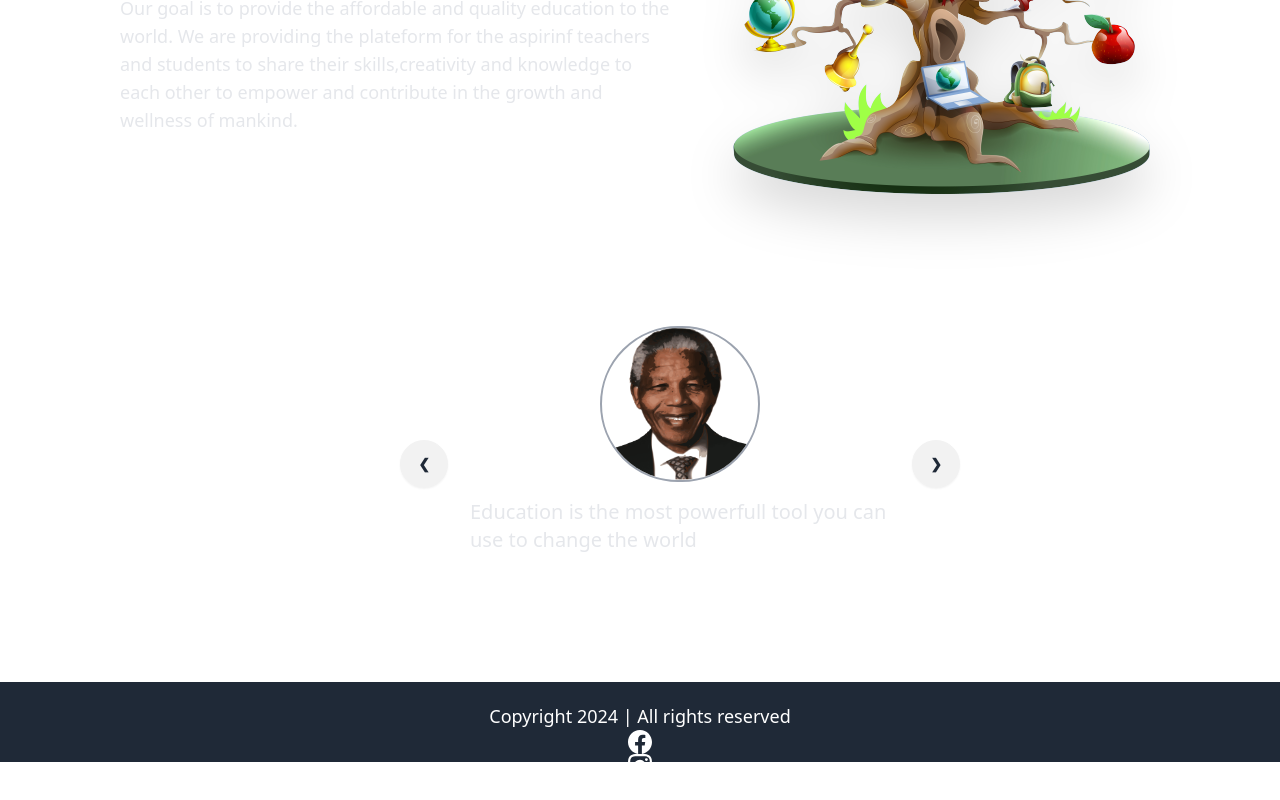
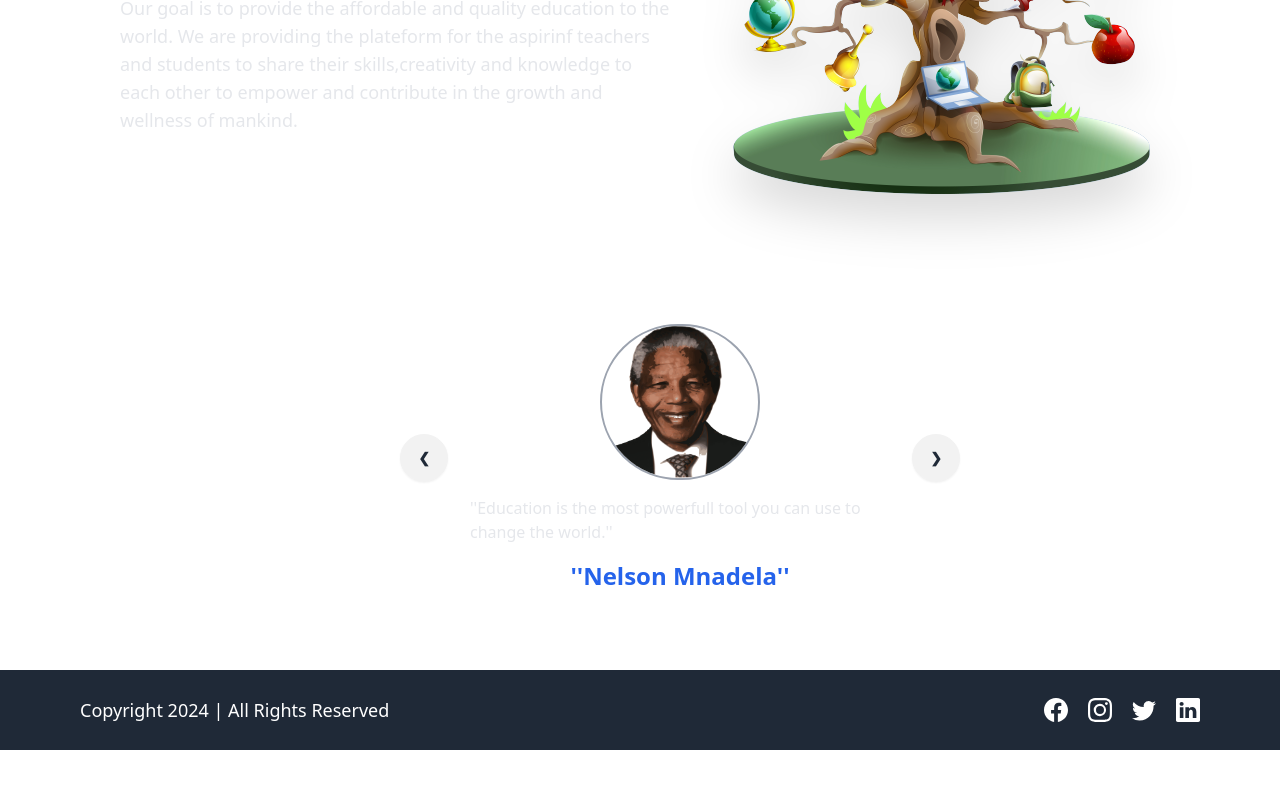
Before and after one commit to Sunnyraj8789/lms-frontend, a React (Vite) app: page /about in a window 1280 px wide. Shown: the part 334-1134 px from the top of the page. After the commit the page ends 1084 px from the top, so only its background shows below. Built offline with nearby package versions, Linux system fonts and the light colour scheme.

Commit message:
Reducing about us page

```diff
--- /dev/null
+++ b/src/Components/CarouselSlide.jsx
@@ -0,0 +1,24 @@
+function CarouselSlide({image,title,description,slideNumber,totalSlides})
+{
+    return (
+            <div id={`slide${slideNumber}`} className="carousel-item relative w-full">
+            <div className="flex flex-col items-center justify-center gap-4 px-[15%]">
+                <img
+                src={image}
+                className="w-40 rounded-full border-2 border-gray-400" />
+            <p className=" text-gray-200">
+                {description}
+            </p>
+                <h3 className="text-2xl font-semibold text-blue-600 font-">
+                    {title}
+                </h3>
+                <div className="absolute left-5 right-5 top-1/2 flex -translate-y-1/2 transform justify-between">
+                    <a href={`#slide${(slideNumber==1?totalSlides:(slideNumber-1))}`} className="btn btn-circle">❮</a>
+                    <a href={`#slide${(slideNumber)% totalSlides+1}`} className="btn btn-circle">❯</a>
+                </div>
+            </div>
+        </div>
+    );
+}
+
+export default CarouselSlide;
--- a/src/Components/Footer.jsx
+++ b/src/Components/Footer.jsx
@@ -1,42 +1,48 @@
-import {BsFacebook,BsInstagram,BsLinkedin,BsTwitter} from 'react-icons/bs';
+import React from "react";
+import { BsFacebook, BsInstagram, BsLinkedin, BsTwitter } from "react-icons/bs";
 
+const Footer = () => {
+  const newDate = new Date();
+  const year = newDate.getFullYear();
 
-function Footer(){
-    const currentDate=new Date();
-    const year=currentDate.getFullYear();
   return (
     <>
-            <footer className='relative left-0 bottom-0 h-[10vh] py-5  flex flex-col sm-flex-row items-center justify-between text-white bg-gray-800 sm-px-20'>
-                <section className='text-lg text-red'>
-                     Copyright {year} | All rights reserved
-                </section>
-                <section className='Flex items-center justify-center gap-5 text-2xl text-white'>
-                    <a className='hover:yellow-500 transition-all ease-in-out duration-300'>
-                        <BsFacebook/>
-                    </a>
-
-                    <a className='hover:yellow-500 transition-all ease-in-out duration-300'>
-                        <BsInstagram/>
-                    </a>
-
-                    <a className='hover:yellow-500 transition-all ease-in-out duration-300'>
-                        <BsLinkedin/>
-                    </a>
-
-                    <a className='hover:yellow-500 transition-all ease-in-out duration-300'>
-                        <BsTwitter/>
-                    </a>
-
+      {/* adding the footer */}
+      <footer className="relative left-0 bottom-0 h-[10vh] py-5 flex flex-col sm:flex-row items-center justify-between sm:px-20 text-white bg-gray-800">
+        {/* adding copyright section */}
+        <section className="text-lg">
+          Copyright {year} | All Rights Reserved
         </section>
 
-
+        {/* adding the social media section */}
+        <section className="flex items-center justify-center gap-5 text-2xl text-white">
+          <a
+            className="hover:text-yellow-500 transition-all ease-in-out duration-300"
+            href="#"
+          >
+            <BsFacebook />
+          </a>
+          <a
+            className="hover:text-yellow-500 transition-all ease-in-out duration-300"
+            href="#"
+          >
+            <BsInstagram />
+          </a>
+          <a
+            className="hover:text-yellow-500 transition-all ease-in-out duration-300"
+            href="#"
+          >
+            <BsTwitter />
+          </a>
+          <a
+            className="hover:text-yellow-500 transition-all ease-in-out duration-300"
+            href="#"
+          >
+            <BsLinkedin />
+          </a>
+        </section>
       </footer>
-
     </>
-
-
-
   );
-
-}
+};
 export default Footer;
--- /dev/null
+++ b/src/Constants/CelebrityData.js
@@ -0,0 +1,38 @@
+import apj from "../Assets/Images/apj.png";
+import billGates from "../Assets/Images/billGates.png";
+import einstein from "../Assets/Images/einstein.png";
+import nelsonMandela from "../Assets/Images/nelsonMandela.png";
+import steveJobs from "../Assets/Images/steveJobs.png";
+
+export const celebrities=[
+    {
+        title:"''Nelson Mnadela''",
+        description:"''Education is the most powerfull tool you can use to change the world.''",
+        image:nelsonMandela,
+        slideNumber:1
+    },
+    {
+        title:"APJ Abdul Kalam",
+        description:"''You cannot change the future, but you can change your habits,and surely your habits will change your future''",
+        image:apj,
+        slideNumber:2
+    },
+    {
+        title:"Albert Einstein",
+        description:"''A student is not a container you have to fill but a torch you have to light up.''",
+        image:einstein,
+        slideNumber:3
+    },
+    {
+        title:"Steven Paul Jobs",
+        description:"''Your time is limited. so don't waste it living someone else's life.''",
+        image:steveJobs,
+        slideNumber:4
+    },
+    {
+        title:"Bill Gates",
+        description:"''Patience is a key element of success.''",
+        image:billGates,
+        slideNumber:5
+    },
+]
--- a/src/Pages/AboutUs.jsx
+++ b/src/Pages/AboutUs.jsx
@@ -1,11 +1,9 @@
 import aboutMainImage from "../Assets/Images/aboutMainImage.png"
-import apj from "../Assets/Images/apj.png";
-import billGates from "../Assets/Images/billGates.png";
-import einstein from "../Assets/Images/einstein.png";
-import nelsonMandela from "../Assets/Images/nelsonMandela.png";
-import steveJobs from "../Assets/Images/steveJobs.png";
+import CarouselSlide from "../Components/CarouselSlide";
+import { celebrities } from "../Constants/CelebrityData";
 import HomeLayout from "../Layouts/HomeLayout";
 function AboutUs(){
+
     return (
 
         <HomeLayout>
@@ -39,94 +37,12 @@ function AboutUs(){
                 </div>
 
                 <div className="carousel w-1/2 my-16 m-auto">
-                <div id="slide1" className="carousel-item relative w-full">
-                    <div className="flex flex-col items-center justify-center gap-4 px-[15%]">
-                        <img
-                        src={nelsonMandela}
-                        className="w-40 rounded-full border-2 border-gray-400" />
-                    <p className="text-xl text-gray-200">
-                        {"Education is the most powerfull tool you can use to change the world"}
-                    </p>
-                        <h3 className="text-2xl font-semibold">
-                            Nelson Mnadela
-                        </h3>
-                        <div className="absolute left-5 right-5 top-1/2 flex -translate-y-1/2 transform justify-between">
-                            <a href="#slide5" className="btn btn-circle">❮</a>
-                            <a href="#slide2" className="btn btn-circle">❯</a>
-                        </div>
-                    </div>
-                </div>
+                        {celebrities && celebrities.map(celebrity=> (<CarouselSlide
+                                         {...celebrity}
+                                         key={celebrity.slideNumber}
+                                         totalSlides={celebrities.length}
+                                     /> ))}
 
-                <div id="slide2" className="carousel-item relative w-full">
-                <div className="flex flex-col items-center justify-center gap-4 px-[15%]">
-                        <img
-                        src={apj}
-                        className="w-40 rounded-full border-2 border-gray-400" />
-                        <p className="text-xl text-gray-200">
-                        {"''You cannot change the future, but you can change your habits,and surely your habits will change your future''"}
-                    </p>
-                        <h3 className="text-2xl font-semibold">
-                            APJ Abdul Kalam
-                        </h3>
-                        <div className="absolute left-5 right-5 top-1/2 flex -translate-y-1/2 transform justify-between">
-                            <a href="#slide1" className="btn btn-circle">❮</a>
-                            <a href="#slide3" className="btn btn-circle">❯</a>
-                        </div>
-                    </div>
-                </div>
-                <div id="slide3" className="carousel-item relative w-full">
-                    <div className="flex flex-col items-center justify-center gap-4 px-[15%]">
-                        <img
-                        src={einstein}
-                        className="w-40 rounded-full border-2 border-gray-400" />
-                        <p className="text-xl text-gray-200">
-                        {"''A student is not a container you have to fill but a torch you have to light up.''"}
-                    </p>
-                        <h3 className="text-2xl font-semibold">
-                            Albert Einstein
-                        </h3>
-                        <div className="absolute left-5 right-5 top-1/2 flex -translate-y-1/2 transform justify-between">
-                            <a href="#slide2" className="btn btn-circle">❮</a>
-                            <a href="#slide4" className="btn btn-circle">❯</a>
-                        </div>
-                    </div>
-                </div>
-
-                <div id="slide4" className="carousel-item relative w-full">
-                   <div className="flex flex-col items-center justify-center gap-4 px-[15%]">
-                        <img
-                        src={steveJobs}
-                        className="w-40 rounded-full border-2 border-gray-400" />
-                        <p className="text-xl text-gray-200">
-                        {"''Your time is limited. so don't waste it living someone else's life.''"}
-                    </p>
-                        <h3 className="text-2xl font-semibold">
-                            Steven Paul Jobs
-                        </h3>
-                        <div className="absolute left-5 right-5 top-1/2 flex -translate-y-1/2 transform justify-between">
-                            <a href="#slide3" className="btn btn-circle">❮</a>
-                            <a href="#slide5" className="btn btn-circle">❯</a>
-                        </div>
-                    </div>
-                </div>
-
-                <div id="slide5" className="carousel-item relative w-full">
-                <div className="flex flex-col items-center justify-center gap-4 px-[15%]">
-                        <img
-                        src={billGates}
-                        className="w-40 rounded-full border-2 border-gray-400" />
-                        <p className="text-xl text-gray-200">
-                        {"''Patience is a key element of success.''"}
-                    </p>
-                        <h3 className="text-2xl font-semibold">
-                                Bill Gates
-                        </h3>
-                        <div className="absolute left-5 right-5 top-1/2 flex -translate-y-1/2 transform justify-between">
-                            <a href="#slide4" className="btn btn-circle">❮</a>
-                            <a href="#slide1" className="btn btn-circle">❯</a>
-                        </div>
-                    </div>
-                </div>
                 </div>
 
             </div>
```
Also changed, not shown: .eslintrc.cjs. Lines whose indentation alone changed are shown as unchanged.
